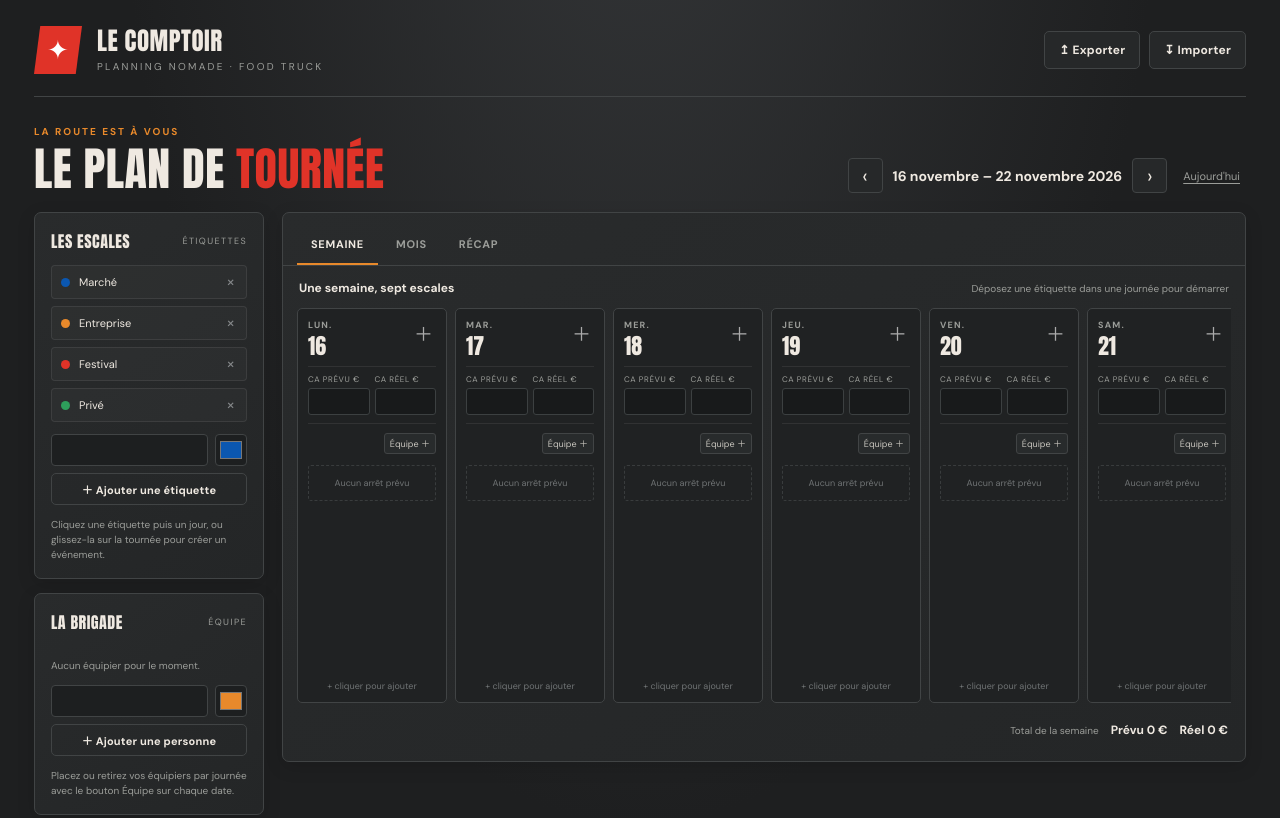
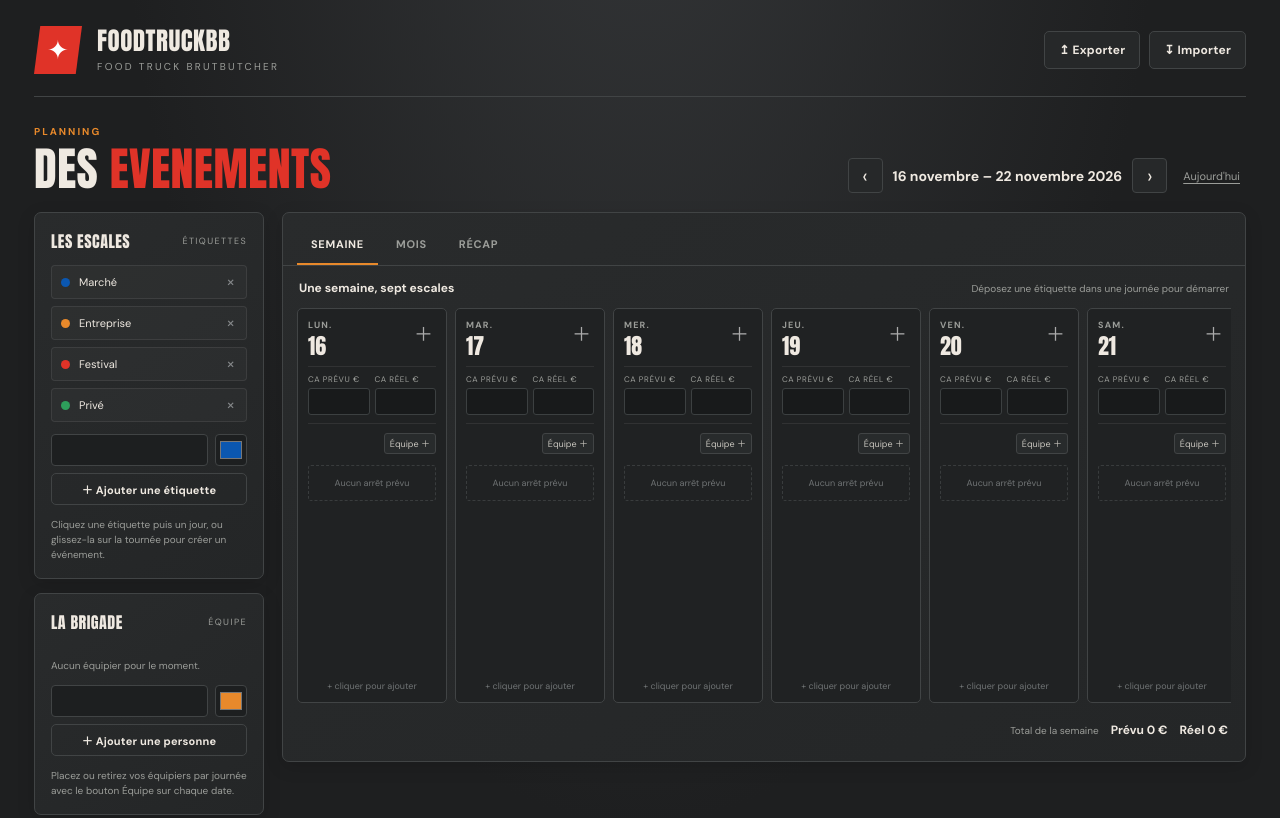
Before and after one commit to FOODTRUCKBB/index.html, a plain HTML site: page planning-food-truck.html in a window 1280 px wide. Shown: the top 818 px of the page. Drawn offline with Linux system fonts and the light colour scheme.

Commit message:
Update planning-food-truck.html

```diff
--- a/planning-food-truck.html
+++ b/planning-food-truck.html
@@ -4,7 +4,7 @@
 <meta charset="utf-8">
 <meta name="viewport" content="width=device-width, initial-scale=1">
 <meta name="theme-color" content="#1e1f20">
-<title>Le Comptoir — Planning food truck</title>
+<title>Planning food truck</title>
 <link rel="preconnect" href="https://fonts.googleapis.com">
 <link rel="preconnect" href="https://fonts.gstatic.com" crossorigin>
 <link href="https://fonts.googleapis.com/css2?family=Anton&family=DM+Sans:wght@400;500;600;700&display=swap" rel="stylesheet">
@@ -17,10 +17,10 @@
 <body>
 <div class="shell">
 <header class="topbar">
-  <div class="brand"><div class="mark" aria-hidden="true">✦</div><div><div class="brand-title">LE COMPTOIR</div><div class="brand-sub">Planning nomade · Food truck</div></div></div>
+  <div class="brand"><div class="mark" aria-hidden="true">✦</div><div><div class="brand-title">FOODTRUCKBB</div><div class="brand-sub"> Food truck BrutButcher</div></div></div>
   <div class="top-actions"><button class="button subtle" id="exportBtn" type="button">↥ Exporter</button><label class="button subtle file-label" for="importFile">↧ Importer</label><input class="hidden" id="importFile" type="file" accept="application/json,.json"></div>
 </header>
-<section class="intro"><div><div class="eyebrow">La route est à vous</div><h1>LE PLAN DE <span>TOURNÉE</span></h1></div><div class="date-nav"><button class="nav-arrow" id="prevPeriod" aria-label="Période précédente">‹</button><div class="period-label" id="periodLabel"></div><button class="nav-arrow" id="nextPeriod" aria-label="Période suivante">›</button><button class="today-btn" id="todayBtn">Aujourd'hui</button></div></section>
+<section class="intro"><div><div class="eyebrow">PLANNING</div><h1>DES <span>EVENEMENTS</span></h1></div><div class="date-nav"><button class="nav-arrow" id="prevPeriod" aria-label="Période précédente">‹</button><div class="period-label" id="periodLabel"></div><button class="nav-arrow" id="nextPeriod" aria-label="Période suivante">›</button><button class="today-btn" id="todayBtn">Aujourd'hui</button></div></section>
 <div class="layout">
 <aside class="sidebar">
  <section class="side-card"><div class="side-head"><h3>Les escales</h3><span class="section-kicker">Étiquettes</span></div><div class="tag-list" id="tagList"></div><div class="tag-compose"><input id="newTagName" type="text" maxlength="24" aria-label="Nom de l'étiquette" autocomplete="off"><input id="newTagColor" type="color" value="#0b57b0" aria-label="Couleur de l'étiquette"><button class="button small" id="addTagBtn" type="button">＋ Ajouter une étiquette</button></div><p class="team-hint">Cliquez une étiquette puis un jour, ou glissez-la sur la tournée pour créer un événement.</p></section>
```
